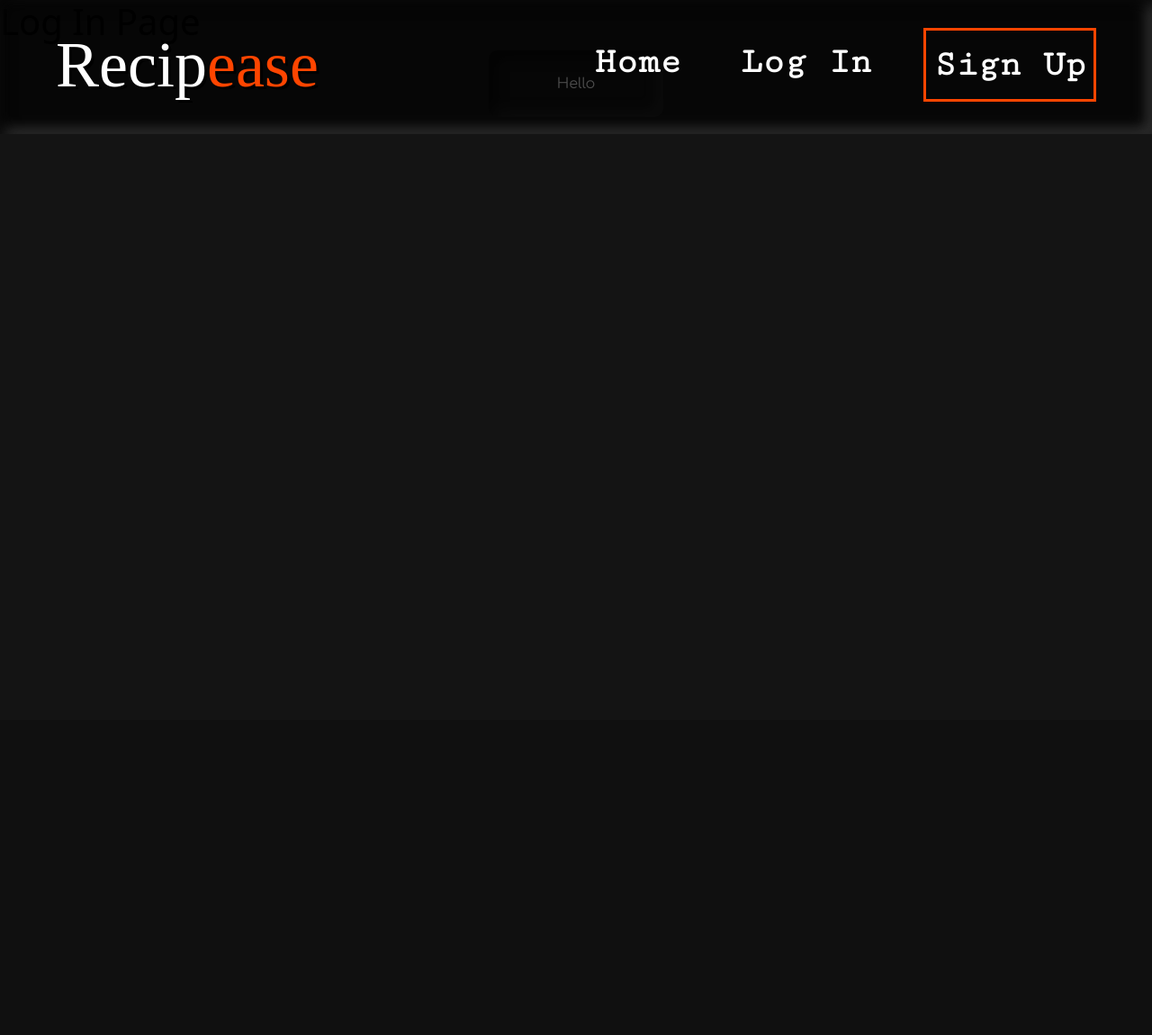
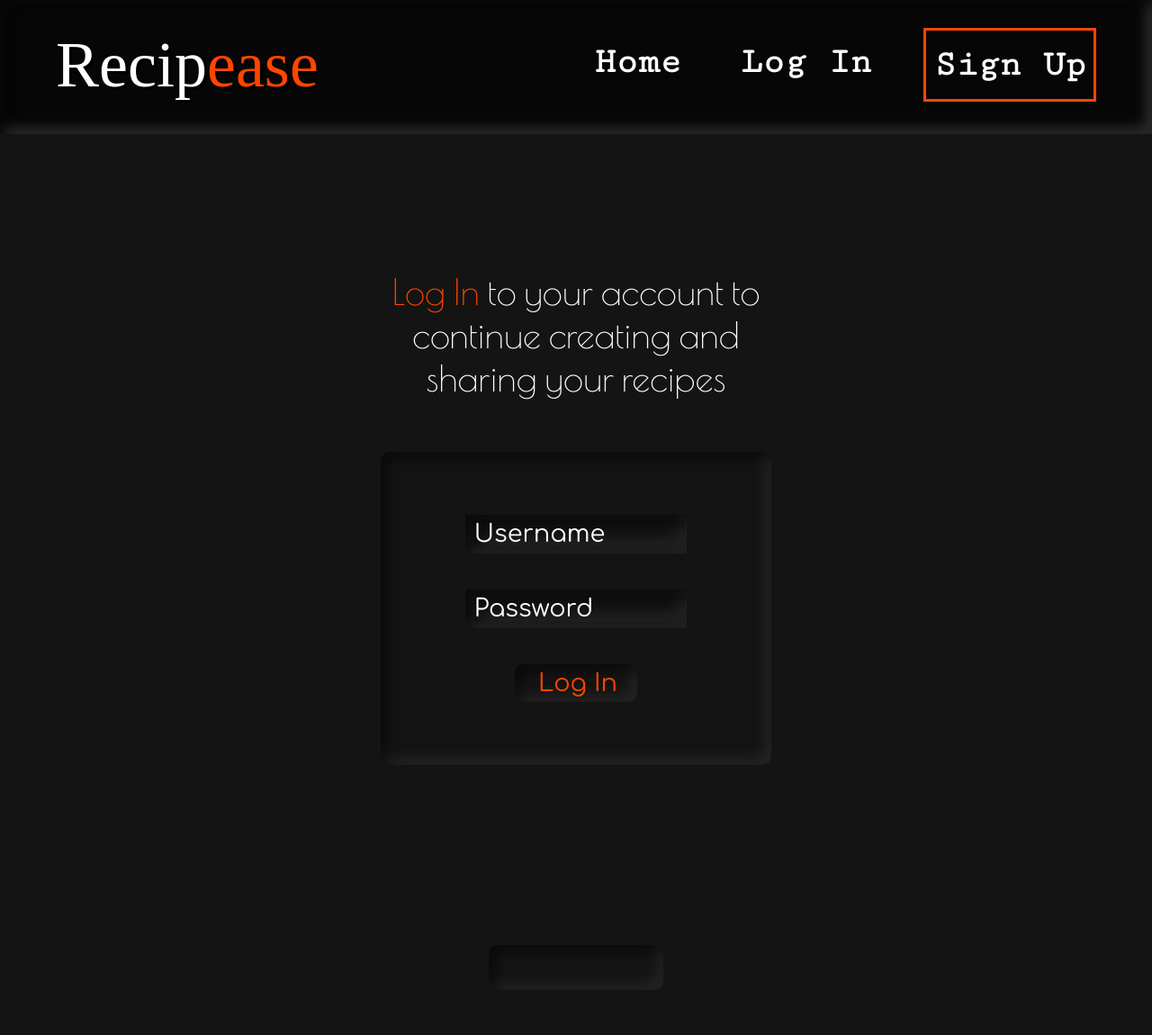
Before and after one commit to DHayes23/AMS-Recipe-Manager, a Flask app: page /login in a window 1280 px wide. Shown: the whole page at 90% size. Before the commit the page ends 149 px from the top, so only its background shows below. Run offline with Flask 2, Linux system fonts and the light colour scheme; some libraries are stand-ins or nearby versions; some web fonts are replaced.

Commit message:
Implement basic registration/login functionality

```diff
--- a/app.py
+++ b/app.py
@@ -1,20 +1,107 @@
-from flask import Flask, render_template, url_for
+import os
+from flask import Flask, render_template, url_for, redirect
+from flask_sqlalchemy import SQLAlchemy
+from flask_login import UserMixin, login_user, LoginManager, login_required, logout_user, current_user
+from flask_wtf import FlaskForm
+from wtforms import StringField, PasswordField, SubmitField
+from wtforms.validators import InputRequired, Length, ValidationError
+from flask_bcrypt import Bcrypt
+
+if os.path.exists("env.py"):
+    import env
 
 app = Flask(__name__)
+db = SQLAlchemy(app)
+bcrypt = Bcrypt(app)
+app.config['SQLALCHEMY_DATABASE_URI'] = 'sqlite:///database.db'
+app.config['SECRET_KEY'] = os.environ.get("RECIPEASE_DB_SECRET_KEY")
+
+
+login_manager = LoginManager()
+login_manager.init_app(app)
+login_manager.login_view = "login"
+
+@login_manager.user_loader
+def load_user(user_id):
+    return User.query.get(int(user_id))
+
+
+class User(db.Model, UserMixin):
+    id = db.Column(db.Integer, primary_key=True)
+    username = db.Column(db.String(20), nullable=False, unique=True)
+    password = db.Column(db.String(80), nullable=False)
+
+
+class SignUpForm(FlaskForm):
+    username = StringField(validators=[InputRequired(), Length(min=4, max=20)], render_kw={"placeholder": "Username"})
+
+    password = PasswordField(validators=[InputRequired(), Length(min=4, max=20)], render_kw={"placeholder": "Password"})
+
+    submit = SubmitField("Sign Up")
+
+    def validate_username(self, username):
+        existing_user_username = User.query.filter_by(
+            username=username.data).first()
+
+        if existing_user_username:
+            raise ValidationError(
+                "Sorry, that username already exists."
+            )
+
+
+class LoginForm(FlaskForm):
+    username = StringField(validators=[InputRequired(), Length(min=4, max=20)], render_kw={"placeholder": "Username"})
+
+    password = PasswordField(validators=[InputRequired(), Length(min=4, max=20)], render_kw={"placeholder": "Password"})
+
+    submit = SubmitField("Log In")
+
 
 @app.route('/')
 def index():
     return render_template('index.html')
 
 
-@app.route('/login')
+@app.route('/login', methods=['GET', 'POST'])
 def login():
-    return render_template('login.html')
+    form = LoginForm()
+    if form.validate_on_submit():
+        user = User.query.filter_by(username=form.username.data).first()
+        if user:
+            if bcrypt.check_password_hash(user.password, form.password.data):
+                login_user(user)
+                return redirect(url_for('profile'))
 
 
-@app.route('/signup')
+    return render_template('login.html', form=form)
+
+
+@app.route('/profile', methods=['GET', 'POST'])
+@login_required
+def profile():
+    return render_template('profile.html')
+
+
+@app.route('/logout', methods=['GET', 'POST'])
+@login_required
+def logout():
+    logout_user()
+    return redirect(url_for('login'))
+
+
+
+@app.route('/signup', methods=['GET', 'POST'])
 def signup():
-    return render_template('signup.html')
+    form = SignUpForm()
+
+    if form.validate_on_submit():
+        hashed_password = bcrypt.generate_password_hash(form.password.data)
+        new_user = User(username=form.username.data, password=hashed_password)
+        db.session.add(new_user)
+        db.session.commit()
+        return redirect(url_for('login'))
+
+    return render_template('signup.html', form=form)
 
 if __name__ == '__main__':
     app.run(debug=True)
--- a/static/css/main.css
+++ b/static/css/main.css
@@ -227,3 +227,75 @@
     padding: 25px;
     border-radius: 10px;
 }
+
+
+/* Authentication */
+
+.auth-section {
+    margin-top: 300px;
+    margin-bottom: 200px;
+}
+
+.auth-heading {
+    color: white;
+    margin-bottom: 50px;
+    font-family: "Poiret One";
+}
+
+.auth-heading-span {
+    color: orangered;
+}
+
+.auth-form {
+    padding-top: 50px;
+    padding-bottom: 50px;
+    box-shadow: 5px 5px 16px inset rgba(0, 0, 0, 0.7), -5px -5px 16px inset rgba(114, 114, 114, 0.25);
+    border-radius: 10px;
+}
+
+.auth-form input {
+    color: white;
+    font-size: 1.7rem;
+    font-family: 'Comfortaa';
+    padding-left: 10px;
+    margin-top: 20px;
+    margin-bottom: 20px;
+    background-color: rgb(20, 20, 20);
+    box-shadow: 5px 5px 16px inset rgba(0, 0, 0, 0.7), -5px -5px 16px inset rgba(114, 114, 114, 0.25);
+    border: none;
+
+}
+
+.auth-form input[type=text] {
+    width: 60%;
+    border: none;
+}
+
+.auth-form input[type=password] {
+    width: 60%;
+}
+
+.auth-form input[type=submit] {
+    width: 33%;
+    color: orangered;
+    border-radius: 10px;
+    transition: all 1s ease-in-out;
+
+}
+
+.auth-form input[type=submit]:hover {
+    box-shadow: 5px 5px 16px inset rgba(114, 114, 114, 0.35), -5px -5px 16px inset rgba(0, 0, 0, 0.7);
+}
+
+.auth-form input:focus {
+    border: none;
+    outline: none;
+
+}
+
+.auth-form ::placeholder {
+    color: white;
+    font-size: 1.7rem;
+    background-color: rgb(20, 20, 20);
+    box-shadow: 5px 5px 16px inset rgba(0, 0, 0, 0.7), -5px -5px 16px inset rgba(114, 114, 114, 0.25);
+}
--- a/templates/base.html
+++ b/templates/base.html
@@ -52,7 +52,6 @@
       <div class="row">
         <div class="col-2 offset-5">
           <div id="copyright-text" class="text-center">
-            Hello
             <!-- This content is handled by script injection -->
           </div>
         </div>
--- a/templates/login.html
+++ b/templates/login.html
@@ -5,7 +5,23 @@
 {% endblock %}
 
 {% block body %}
-    <h1>
-        Log In Page
-    </h1>
+<section class="auth-section">
+    <div class="row">
+        <div class="auth-heading col-4 offset-4 text-center">
+            <h1><span class="auth-heading-span">Log In</span> to your account to continue creating and sharing your recipes</h1>
+        </div>
+        <div class="auth-form col-4 offset-4 text-center">
+            <form method="POST" action="">
+                {{ form.hidden_tag() }}
+                {{ form.username }}
+                <br>
+                {{ form.password }}
+                <br>
+                {{ form.submit }}
+            </form>
+        </div>
+    </div>
+
+</section>
+
 {% endblock %}
```
Also changed, not shown: templates/profile.html (added, +11 -0 lines), templates/signup.html (+19 -3 lines), 1 other file.
